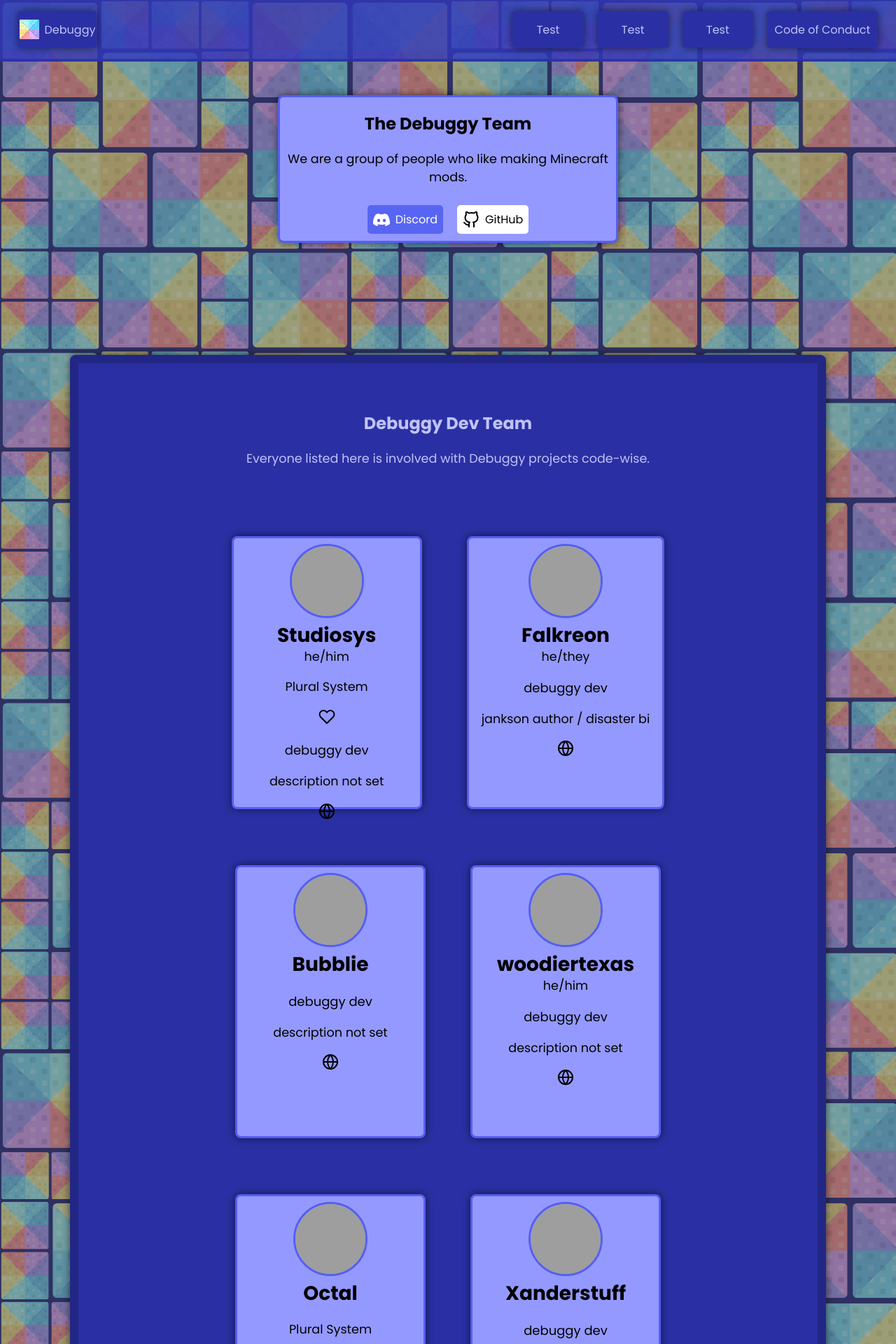
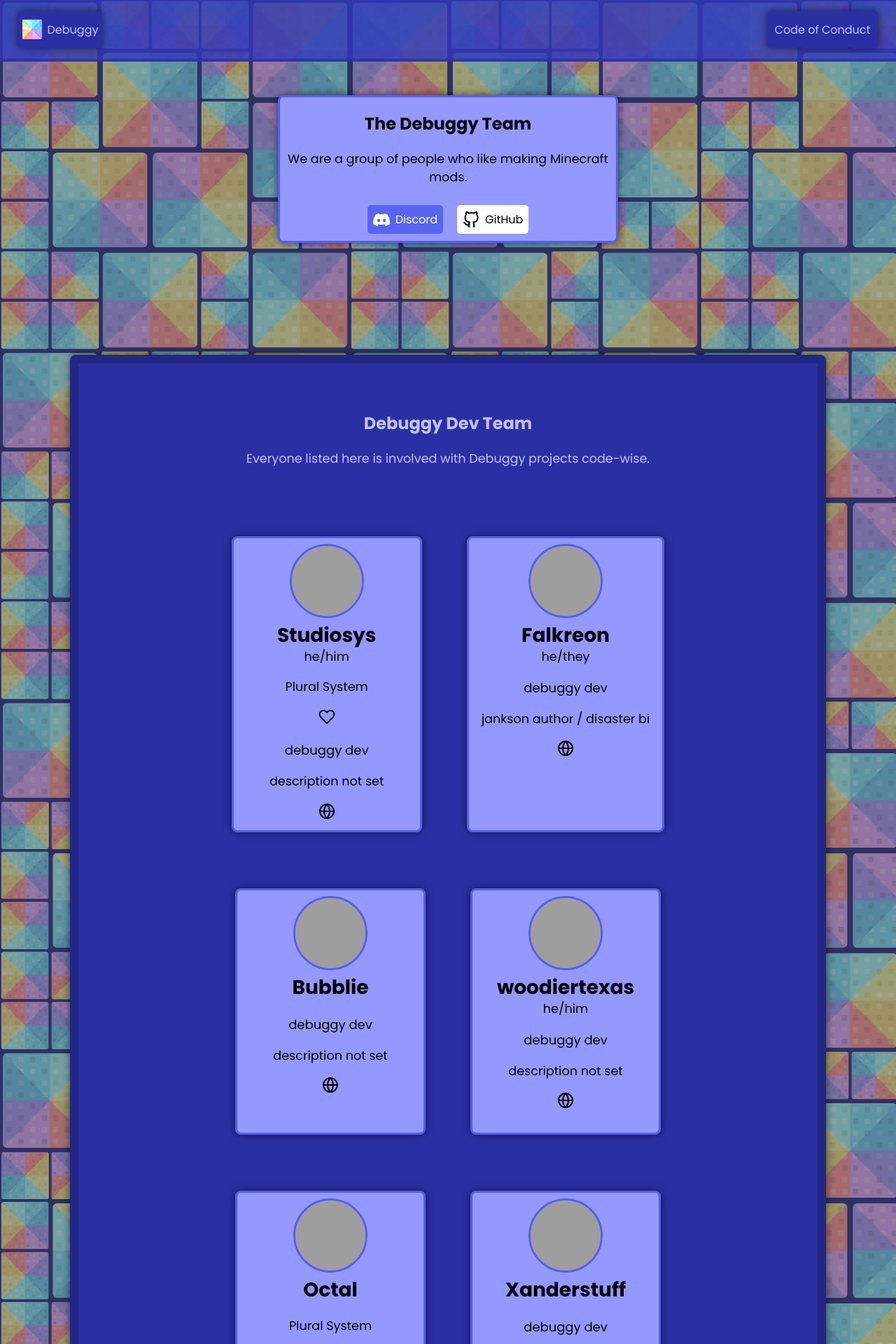
Before and after one commit to maximumpower55/debuggyteam.github.io, a Jekyll site: the page built from index.html, in a window 1280 px wide, cut to the strip 0-1920 px from the top of the page. Shown: the whole strip at 70% size. Built offline with Jekyll 4.4.1, drawn with Linux system fonts in a browser that asks for light colours; grey boxes are pictures that could not be loaded.

Commit message:
Final touchups

```diff
--- a/_data/navigation.yml
+++ b/_data/navigation.yml
@@ -1,8 +1,2 @@
-- name: Test
-  link: /
-- name: Test
-  link: /
-- name: Test
-  link: /
 - name: Code of Conduct
   link: /code-of-conduct
--- a/_sass/navigation.scss
+++ b/_sass/navigation.scss
@@ -15,7 +15,7 @@
 		align-items: center;
 		justify-content: center;
 		display: flex;
-		min-width: 7rem;
+		min-width: calc(7rem + 8px);
 		margin: 0px 10px;
 		text-decoration: none;
 
--- a/assets/css/style.scss
+++ b/assets/css/style.scss
@@ -111,7 +111,7 @@
 
 		min-width: 250px;
 		max-width: 275px;
-		min-height: 325px;
+		min-height: 330px;
 		text-align: center;
 		padding: 8px;
 	}
@@ -157,7 +157,6 @@
 		border: 3px solid var(--card-border-color);
 
 		margin: 5rem 2rem 0;
-		height: 23rem;
 	}
 
 	.profile-picture {
@@ -171,7 +170,6 @@
 		border: 3px solid var(--moderation-card-border-color);
 
 		margin: 5rem 2rem 0;
-		height: 23rem;
 	}
 
 	.profile-picture {
@@ -206,7 +204,7 @@
 
 footer {
 	padding: 10px;
-	margin-top: 33vh;
+	margin-top: 50px;
 	background-color: var(--debuggy-dark-blue);
 	color: var(--text-color);
 
--- a/index.html
+++ b/index.html
@@ -10,7 +10,7 @@
 
 		<div class="button-grid">
 			<a href="{{site.data.links.discord}}" style="background-color: var(--discord-button-color); color: white;">
-				<img class="icon" src="assets/discord-mark-white.svg"/>
+				<img class="icon" src="assets/discord-mark-white.svg" alt="Shutup lighthouse"/>
 				<span>Discord</span>
 			</a>
 			<a href="{{site.data.links.github}}" style="background-color: var(--github-button-color); color: black;">
```
Also changed, not shown: discord.html (added, +9 -0 lines).
